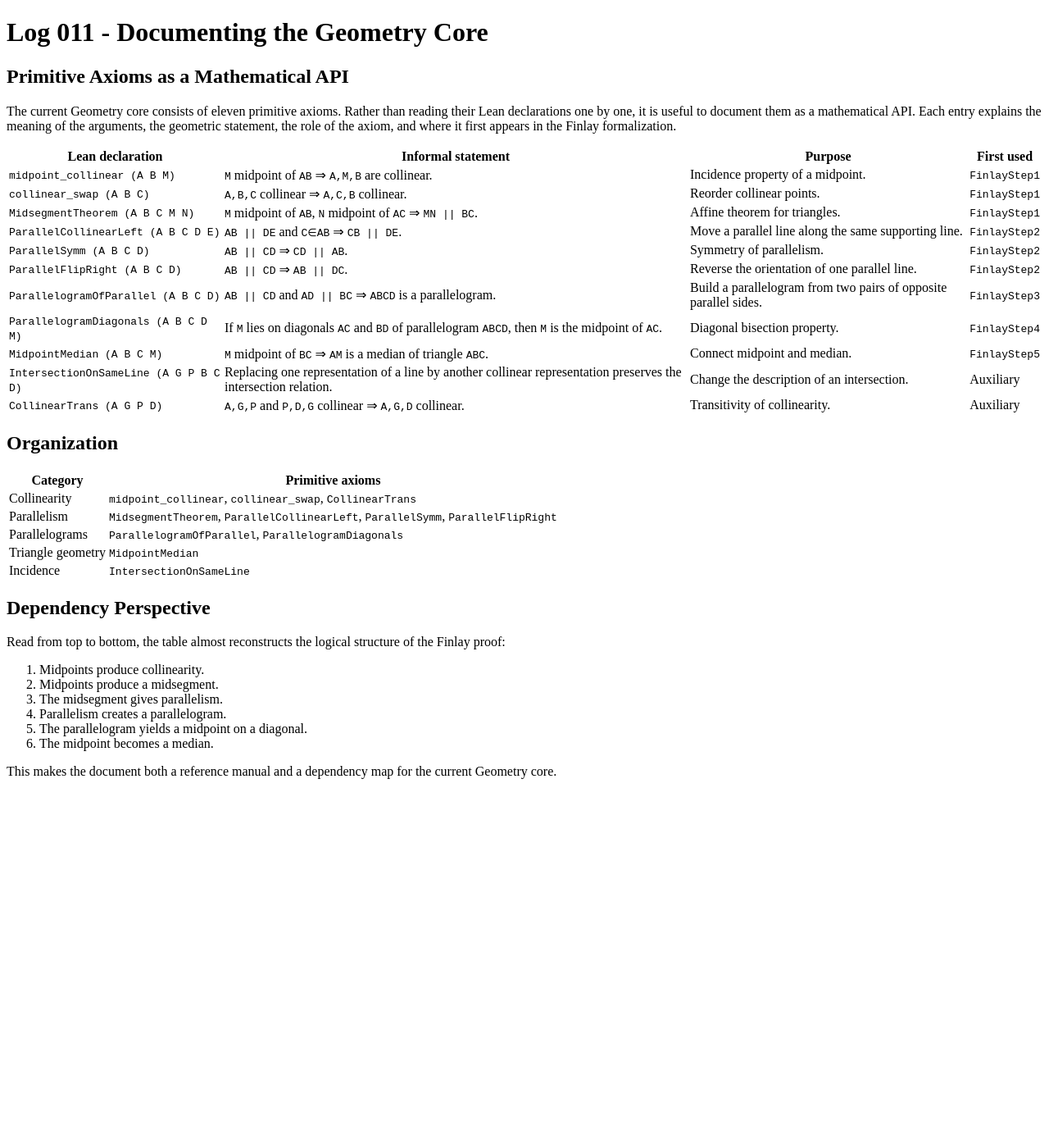
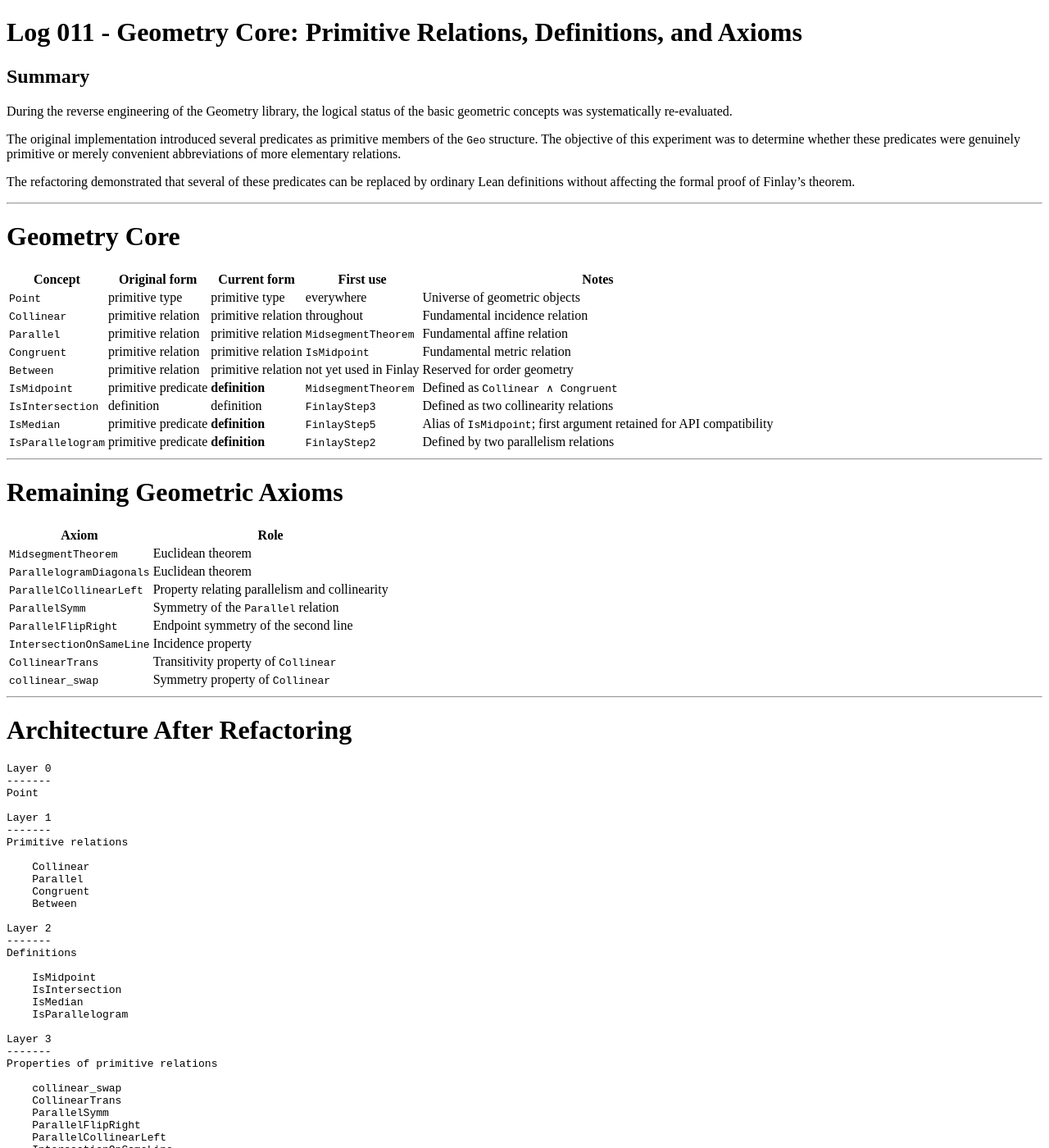
Before and after one commit to cgjteam/cgjteam.github.io, a Jekyll site: the page built from log-011.md, in a window 1280 px wide and 1400 px high. Shown: the whole window at 82% size. Built offline with Jekyll 4.4.1, drawn with Linux system fonts in a browser that asks for light colours; our own code applies the rules of GitHub Pages for plain Markdown files; comment, search, counter and statistics services are not loaded; some of the changed text lies outside the part shown.

Commit message:
Update log-011.md

````diff
--- a/log-011.md
+++ b/log-011.md
@@ -1,48 +1,140 @@
-# Log 011 - Documenting the Geometry Core
+# Log 011 - Geometry Core: Primitive Relations, Definitions, and Axioms
 
-## Primitive Axioms as a Mathematical API
+## Summary
 
-The current Geometry core consists of eleven primitive axioms. Rather than
-reading their Lean declarations one by one, it is useful to document them
-as a mathematical API. Each entry explains the meaning of the arguments,
-the geometric statement, the role of the axiom, and where it first appears
-in the Finlay formalization.
+During the reverse engineering of the Geometry library, the logical status of the basic geometric concepts was systematically re-evaluated.
 
-| Lean declaration | Informal statement | Purpose | First used |
-|------------------|--------------------|----------|------------|
-| `midpoint_collinear (A B M)` | `M` midpoint of `AB` ⇒ `A,M,B` are collinear. | Incidence property of a midpoint. | `FinlayStep1` |
-| `collinear_swap (A B C)` | `A,B,C` collinear ⇒ `A,C,B` collinear. | Reorder collinear points. | `FinlayStep1` |
-| `MidsegmentTheorem (A B C M N)` | `M` midpoint of `AB`, `N` midpoint of `AC` ⇒ `MN || BC`. | Affine theorem for triangles. | `FinlayStep1` |
-| `ParallelCollinearLeft (A B C D E)` | `AB || DE` and `C∈AB` ⇒ `CB || DE`. | Move a parallel line along the same supporting line. | `FinlayStep2` |
-| `ParallelSymm (A B C D)` | `AB || CD` ⇒ `CD || AB`. | Symmetry of parallelism. | `FinlayStep2` |
-| `ParallelFlipRight (A B C D)` | `AB || CD` ⇒ `AB || DC`. | Reverse the orientation of one parallel line. | `FinlayStep2` |
-| `ParallelogramOfParallel (A B C D)` | `AB || CD` and `AD || BC` ⇒ `ABCD` is a parallelogram. | Build a parallelogram from two pairs of opposite parallel sides. | `FinlayStep3` |
-| `ParallelogramDiagonals (A B C D M)` | If `M` lies on diagonals `AC` and `BD` of parallelogram `ABCD`, then `M` is the midpoint of `AC`. | Diagonal bisection property. | `FinlayStep4` |
-| `MidpointMedian (A B C M)` | `M` midpoint of `BC` ⇒ `AM` is a median of triangle `ABC`. | Connect midpoint and median. | `FinlayStep5` |
-| `IntersectionOnSameLine (A G P B C D)` | Replacing one representation of a line by another collinear representation preserves the intersection relation. | Change the description of an intersection. | Auxiliary |
-| `CollinearTrans (A G P D)` | `A,G,P` and `P,D,G` collinear ⇒ `A,G,D` collinear. | Transitivity of collinearity. | Auxiliary |
+The original implementation introduced several predicates as primitive members of the `Geo` structure. The objective of this experiment was to determine whether these predicates were genuinely primitive or merely convenient abbreviations of more elementary relations.
 
-## Organization
+The refactoring demonstrated that several of these predicates can be replaced by ordinary Lean definitions without affecting the formal proof of Finlay's theorem.
 
-| Category | Primitive axioms |
-|----------|------------------|
-| Collinearity | `midpoint_collinear`, `collinear_swap`, `CollinearTrans` |
-| Parallelism | `MidsegmentTheorem`, `ParallelCollinearLeft`, `ParallelSymm`, `ParallelFlipRight` |
-| Parallelograms | `ParallelogramOfParallel`, `ParallelogramDiagonals` |
-| Triangle geometry | `MidpointMedian` |
-| Incidence | `IntersectionOnSameLine` |
+---
 
-## Dependency Perspective
+# Geometry Core
 
-Read from top to bottom, the table almost reconstructs the logical structure
-of the Finlay proof:
+| Concept | Original form | Current form | First use | Notes |
+|----------|---------------|--------------|-----------|-------|
+| `Point` | primitive type | primitive type | everywhere | Universe of geometric objects |
+| `Collinear` | primitive relation | primitive relation | throughout | Fundamental incidence relation |
+| `Parallel` | primitive relation | primitive relation | `MidsegmentTheorem` | Fundamental affine relation |
+| `Congruent` | primitive relation | primitive relation | `IsMidpoint` | Fundamental metric relation |
+| `Between` | primitive relation | primitive relation | not yet used in Finlay | Reserved for order geometry |
+| `IsMidpoint` | primitive predicate | **definition** | `MidsegmentTheorem` | Defined as `Collinear ∧ Congruent` |
+| `IsIntersection` | definition | definition | `FinlayStep3` | Defined as two collinearity relations |
+| `IsMedian` | primitive predicate | **definition** | `FinlayStep5` | Alias of `IsMidpoint`; first argument retained for API compatibility |
+| `IsParallelogram` | primitive predicate | **definition** | `FinlayStep2` | Defined by two parallelism relations |
 
-1. Midpoints produce collinearity.
-2. Midpoints produce a midsegment.
-3. The midsegment gives parallelism.
-4. Parallelism creates a parallelogram.
-5. The parallelogram yields a midpoint on a diagonal.
-6. The midpoint becomes a median.
+---
 
-This makes the document both a reference manual and a dependency map for the
-current Geometry core.
+# Remaining Geometric Axioms
+
+| Axiom | Role |
+|------|------|
+| `MidsegmentTheorem` | Euclidean theorem |
+| `ParallelogramDiagonals` | Euclidean theorem |
+| `ParallelCollinearLeft` | Property relating parallelism and collinearity |
+| `ParallelSymm` | Symmetry of the `Parallel` relation |
+| `ParallelFlipRight` | Endpoint symmetry of the second line |
+| `IntersectionOnSameLine` | Incidence property |
+| `CollinearTrans` | Transitivity property of `Collinear` |
+| `collinear_swap` | Symmetry property of `Collinear` |
+
+---
+
+# Architecture After Refactoring
+
+```text
+Layer 0
+-------
+Point
+
+Layer 1
+-------
+Primitive relations
+
+    Collinear
+    Parallel
+    Congruent
+    Between
+
+Layer 2
+-------
+Definitions
+
+    IsMidpoint
+    IsIntersection
+    IsMedian
+    IsParallelogram
+
+Layer 3
+-------
+Properties of primitive relations
+
+    collinear_swap
+    CollinearTrans
+    ParallelSymm
+    ParallelFlipRight
+    ParallelCollinearLeft
+    IntersectionOnSameLine
+
+Layer 4
+-------
+Geometric theorems
+
+    MidsegmentTheorem
+    ParallelogramDiagonals
+
+Layer 5
+-------
+Formal developments
+
+    FinlayStep1
+    FinlayStep2
+    FinlayStep3
+    FinlayStep4
+    FinlayStep5
+    Finlay
+```
+
+---
+
+# Results of the Refactoring
+
+The following concepts were converted from primitive predicates into ordinary definitions:
+
+- `IsMidpoint`
+- `IsIntersection` (already definitional, retained)
+- `IsMedian`
+- `IsParallelogram`
+
+As a consequence, several former axioms became ordinary theorems:
+
+| Previous axiom | Current status |
+|---------------|----------------|
+| `midpoint_collinear` | theorem |
+| `midpoint_congruent` | theorem |
+| `MidpointMedian` | theorem |
+| `ParallelogramOfParallel` | theorem |
+
+No conceptual modification of the Finlay proof was required.
+
+Only the interfaces of these concepts changed; the proof itself remained structurally identical.
+
+The complete development continues to compile successfully after the refactoring.
+
+---
+
+# Observation
+
+This experiment indicates that the logical kernel of the Geometry library is significantly smaller than suggested by the original interface.
+
+Several notions that initially appeared to be primitive geometric concepts are, in fact, definitional abstractions built from more elementary relations.
+
+The resulting organization separates the library into four clearly distinguishable levels:
+
+1. primitive geometric relations,
+2. derived geometric definitions,
+3. structural properties of the primitive relations,
+4. genuine geometric theorems.
+
+This layered architecture provides a clearer conceptual model of the library and offers a cleaner foundation for future formal developments.
````
